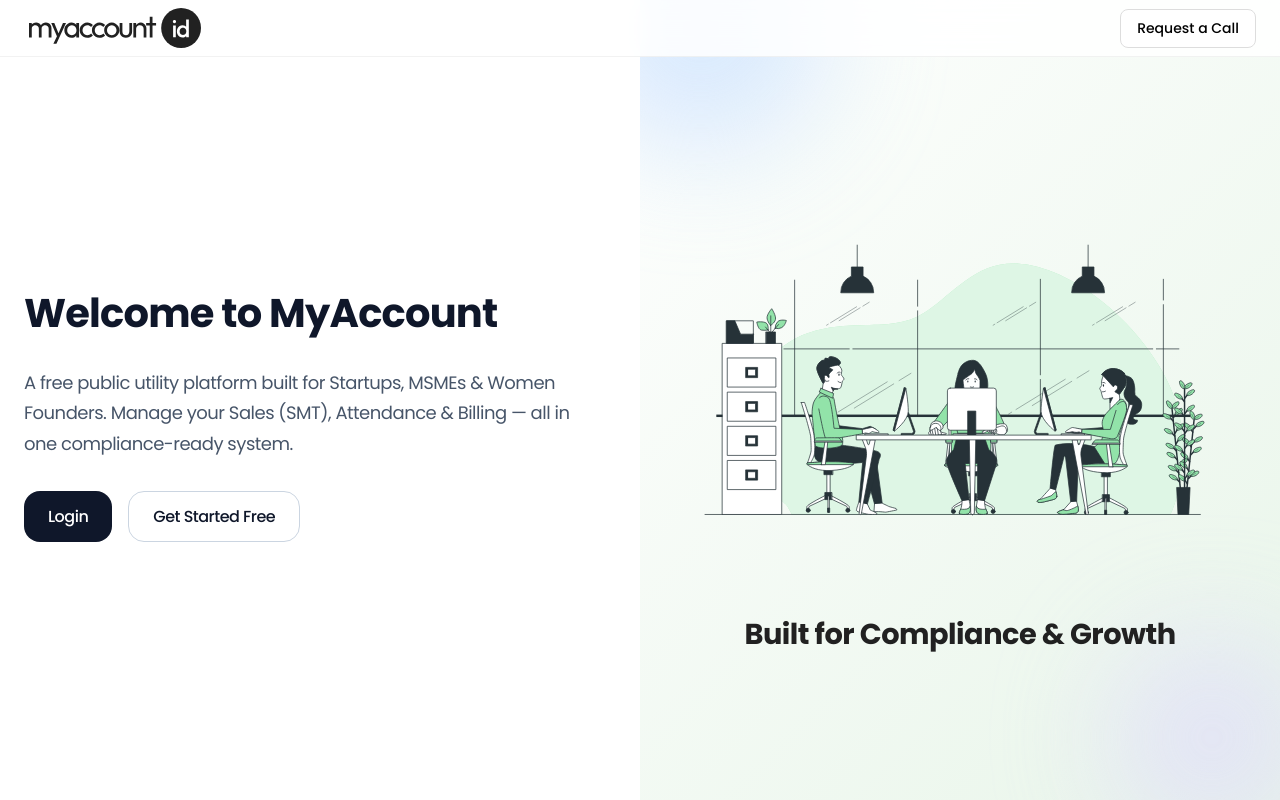
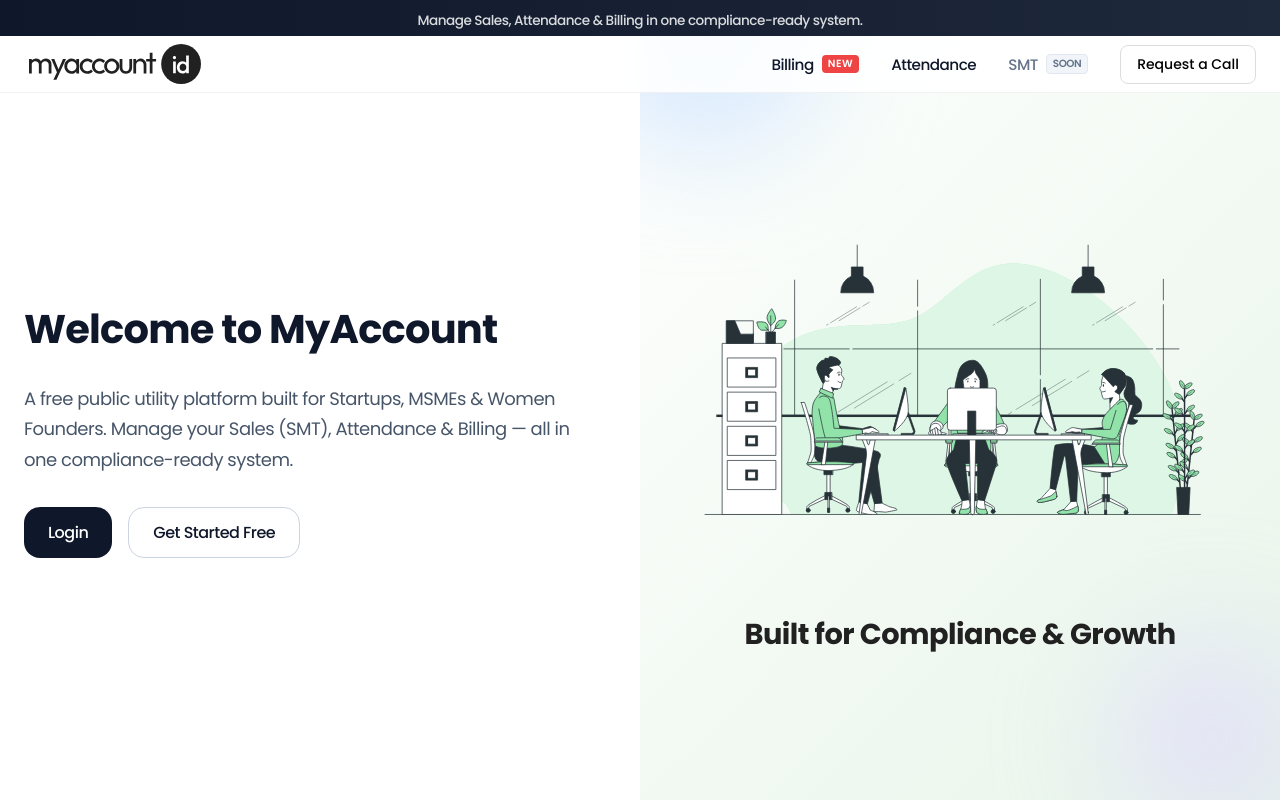
Before and after one commit to chinmay1182/attendance-web, a Next.js app: page / in a window 1280 px wide. Shown: the top 800 px of the page. Built offline with nearby package versions, Linux system fonts and the light colour scheme.

Commit message:
Fixed navbar

```diff
--- a/src/app/page.module.css
+++ b/src/app/page.module.css
@@ -78,7 +78,7 @@
 /* General Layout Elements */
 .header {
   position: fixed;
-  top: 0;
+  top: 36px;
   left: 0;
   width: 100%;
   z-index: 50;
@@ -91,6 +91,42 @@
   backdrop-filter: blur(12px);
   border-bottom: 1px solid rgba(0, 0, 0, 0.05);
 }
+
+.notifBar {
+  background: linear-gradient(90deg, #0f172a, #1e293b);
+  color: white;
+  padding: 8px 1.5rem;
+  text-align: center;
+  font-size: 0.85rem;
+  font-weight: 500;
+  position: fixed;
+  top: 0;
+  left: 0;
+  width: 100%;
+  z-index: 60;
+  height: 36px;
+  display: flex;
+  align-items: center;
+  justify-content: center;
+  overflow: hidden;
+}
+
+.notifContent {
+  animation: slideUp 0.5s ease-out;
+}
+
+@keyframes slideUp {
+  from {
+    transform: translateY(20px);
+    opacity: 0;
+  }
+  to {
+    transform: translateY(0);
+    opacity: 1;
+  }
+}
+
+
 
 .headerInner {
   max-width: 1280px;
@@ -109,40 +145,54 @@
 .headerRight {
   display: flex;
   align-items: center;
-  gap: 1.5rem;
+  gap: 2rem;
 }
 
-.supportContact {
+.navLink {
+  color: #0f172a;
+  text-decoration: none;
+  font-size: 0.95rem;
+  font-weight: 500;
   display: flex;
-  flex-direction: column;
-  align-items: flex-end;
-}
-
-.supportContactTitle {
-  font-size: 0.85rem;
-  background-color: #0f172a;
-  color: #ffffff;
-  padding: 2px;
-  padding-left: 8px;
-  border-radius: 50px;
-  padding-right: 8px;
-  /* slate-500 */
-  margin-bottom: 2px;
-  font-weight: 400;
-}
-
-.supportContactValue {
-  font-size: 0.95rem;
-  color: #0f172a;
-  /* slate-900 */
-  font-weight: 300;
-  text-decoration: none;
+  align-items: center;
+  gap: 0.5rem;
   transition: color 0.2s;
 }
 
-.supportContactValue:hover {
+.navLink:hover {
   color: #2563eb;
-  /* blue-600 */
+}
+
+.smtLink {
+  color: #64748b;
+  font-size: 0.95rem;
+  font-weight: 500;
+  display: flex;
+  align-items: center;
+  gap: 0.5rem;
+  cursor: default;
+}
+
+.newBadge {
+  background: #ef4444;
+  color: white;
+  font-size: 0.65rem;
+  padding: 1px 6px;
+  border-radius: 4px;
+  font-weight: 600;
+  text-transform: uppercase;
+  letter-spacing: 0.05em;
+}
+
+.soonBadge {
+  background: #f1f5f9;
+  color: #64748b;
+  font-size: 0.65rem;
+  padding: 1px 6px;
+  border-radius: 4px;
+  font-weight: 600;
+  text-transform: uppercase;
+  border: 1px solid #e2e8f0;
 }
 
 .sectionTitle {
@@ -185,7 +235,7 @@
   flex-direction: column;
   justify-content: center;
   gap: 2rem;
-  padding: 8rem 2rem 6rem;
+  padding: 10rem 2rem 6rem;
 }
 
 @media (min-width: 768px) {
--- a/src/app/page.tsx
+++ b/src/app/page.tsx
@@ -1,3 +1,5 @@
+"use client";
+
 import React from "react";
 // import { FaqItem } from "../components/FaqItem";
 import Showcase from "../components/Showcase";
@@ -14,9 +16,32 @@
   weight: ["400", "500", "600", "700"],
 });
 
+const notifications = [
+  "Billing portal is accessible at billing.myaccount.asia →",
+  "Welcome to MyAccount - Your Free Public Utility Platform!",
+  "Manage Sales, Attendance & Billing in one compliance-ready system.",
+  "Free for Startups, MSMEs & Women Founders.",
+];
+
 export default function MyAccountLandingPage() {
+  const [currentNotif, setCurrentNotif] = React.useState(0);
+
+  React.useEffect(() => {
+    const timer = setInterval(() => {
+      setCurrentNotif((prev) => (prev + 1) % notifications.length);
+    }, 3000);
+    return () => clearInterval(timer);
+  }, []);
+
   return (
     <div className={`${styles.container} ${poppins.className}`}>
+      {/* Top Notification Bar */}
+      <div className={styles.notifBar}>
+        <div key={currentNotif} className={styles.notifContent}>
+          {notifications[currentNotif]}
+        </div>
+      </div>
+
       {/* Header / Nav */}
       <header className={styles.header}>
         <div className={styles.headerInner}>
@@ -24,13 +49,18 @@
             <Image src="/myaccount.svg" alt="MyAccount Logo" width={180} height={40} priority style={{ objectFit: 'contain' }} />
           </div>
           <div className={styles.headerRight}>
+            <Link href="https://billing.myaccount.asia/" className={styles.navLink}>
+              Billing <span className={styles.newBadge}>New</span>
+            </Link>
+            <Link href="https://myaccount.asia/" className={styles.navLink}>
+              Attendance
+            </Link>
+            <div className={styles.smtLink}>
+              SMT <span className={styles.soonBadge}>Soon</span>
+            </div>
             <div className={styles.supportContact}>
               <RequestCallModal />
             </div>
-            {/* <div className={styles.supportContact}>
-              <span className={styles.supportContactTitle}>Email Support</span>
-              <a href="mailto:support@myaccount.asia" className={styles.supportContactValue}>support@myaccount.asia</a>
-            </div> */}
           </div>
         </div>
       </header>
```
